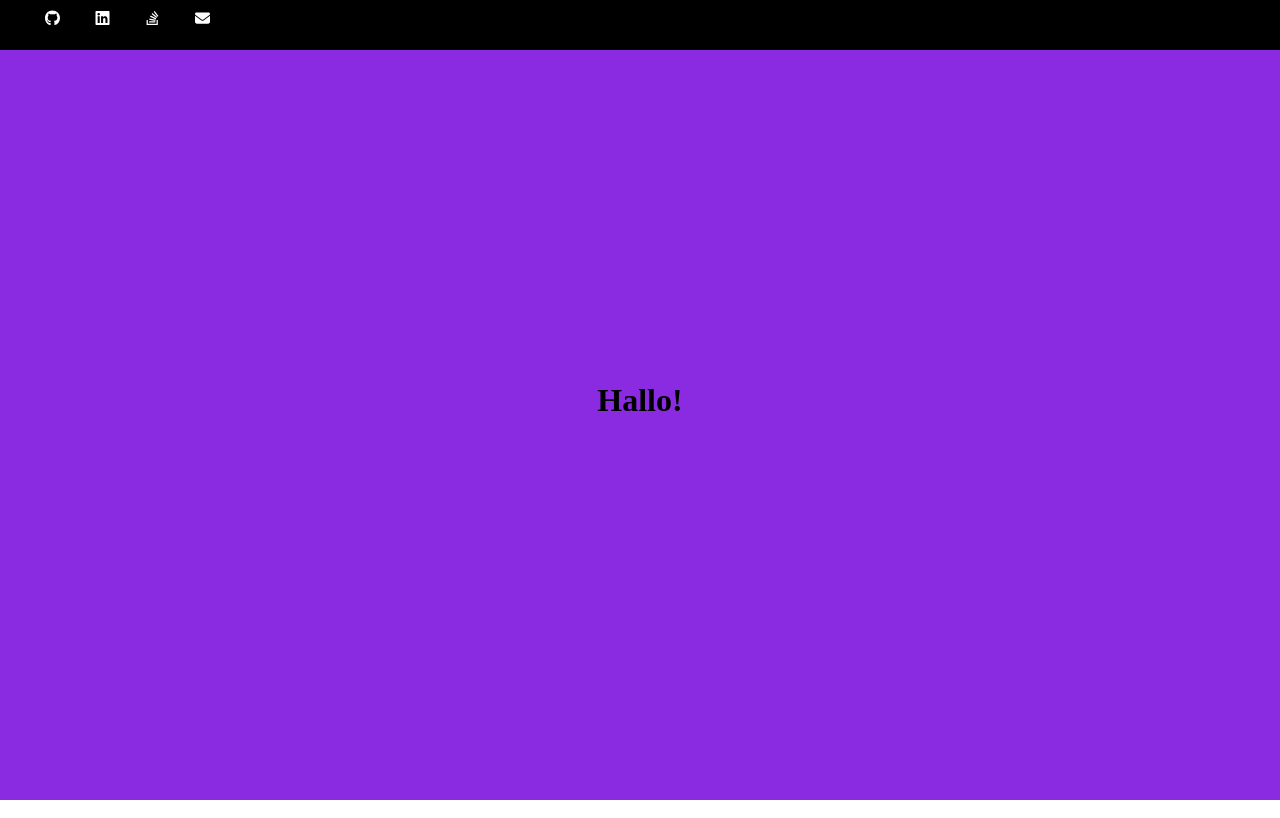
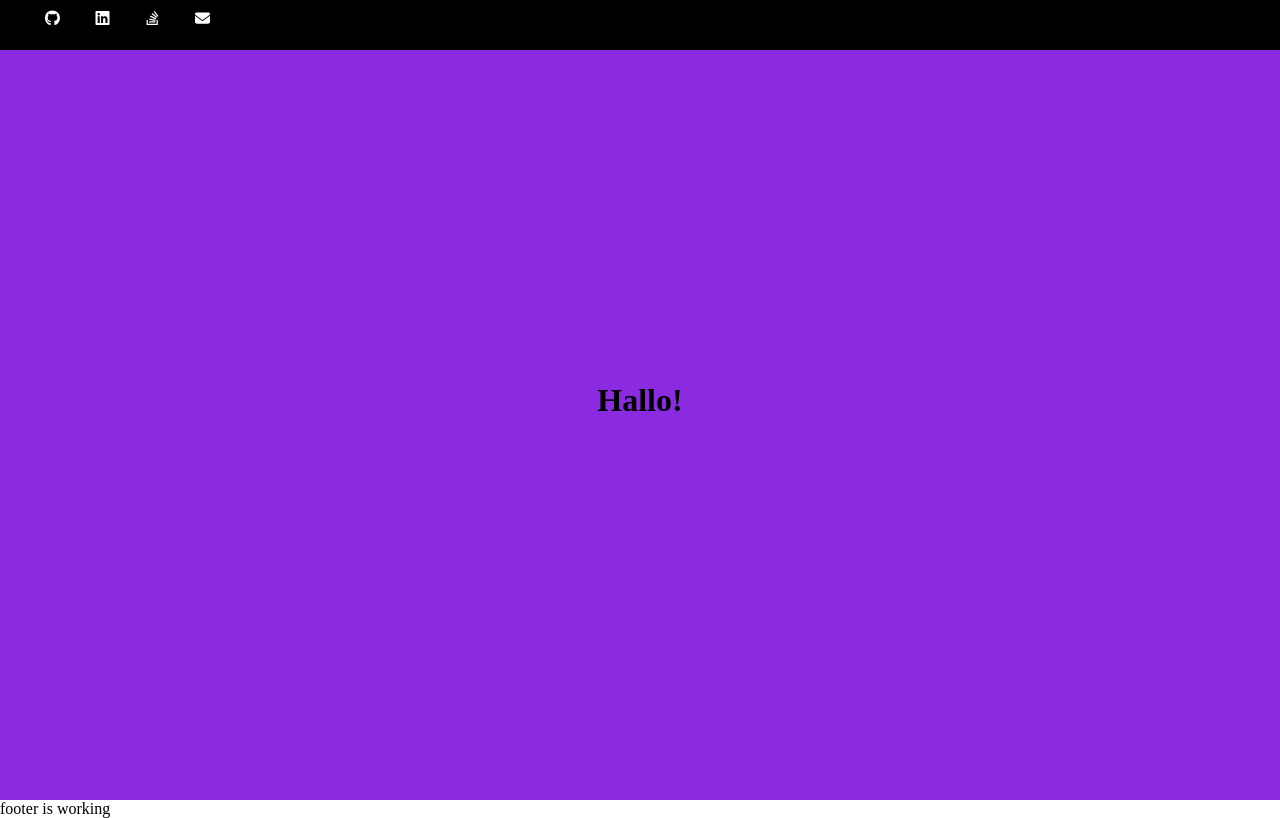
Before and after one commit to SETA1609/LP-Example, a React (Vite) app in the folder LP-Example/: page / in a window 1280 px wide. Built offline with nearby package versions, Linux system fonts and the light colour scheme.

Commit message:
footer was defined with a place holder

```diff
--- a/LP-Example/src/App.jsx
+++ b/LP-Example/src/App.jsx
@@ -3,14 +3,15 @@ import './App.css'
 import MyNavbar from './modules/navbar/Navbar'
 import About from './modules/about/About'
 //import Landing from './modules/landing/Landing'
-//import Footer from './modules/footer/Footer'
+import Footer from './modules/footer/Footer'
 //import Hobbys from './modules/hobbys/Hobbys'
 
 function App() {
   return (
       <div>
-      < MyNavbar />
-      < About />
+	  < MyNavbar />
+	  < About />
+	  < Footer />
       </div>
   )
 }
--- a/LP-Example/src/modules/footer/Footer.jsx
+++ b/LP-Example/src/modules/footer/Footer.jsx
@@ -0,0 +1,14 @@
+import React from 'react';
+import './Footer.css';
+
+function Footer(){
+
+return(
+<footer>
+footer is working
+</footer>
+)
+
+}
+
+export default Footer;
```
